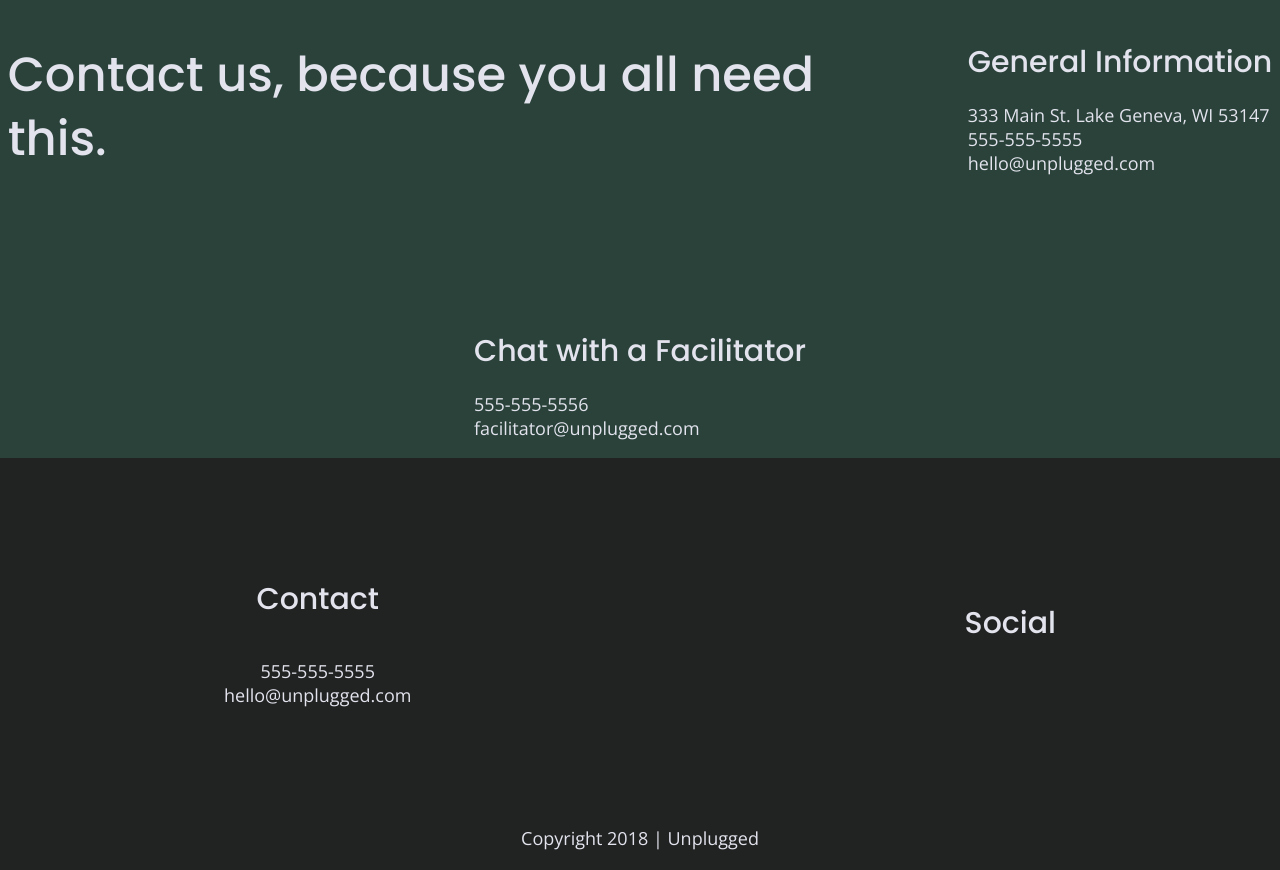
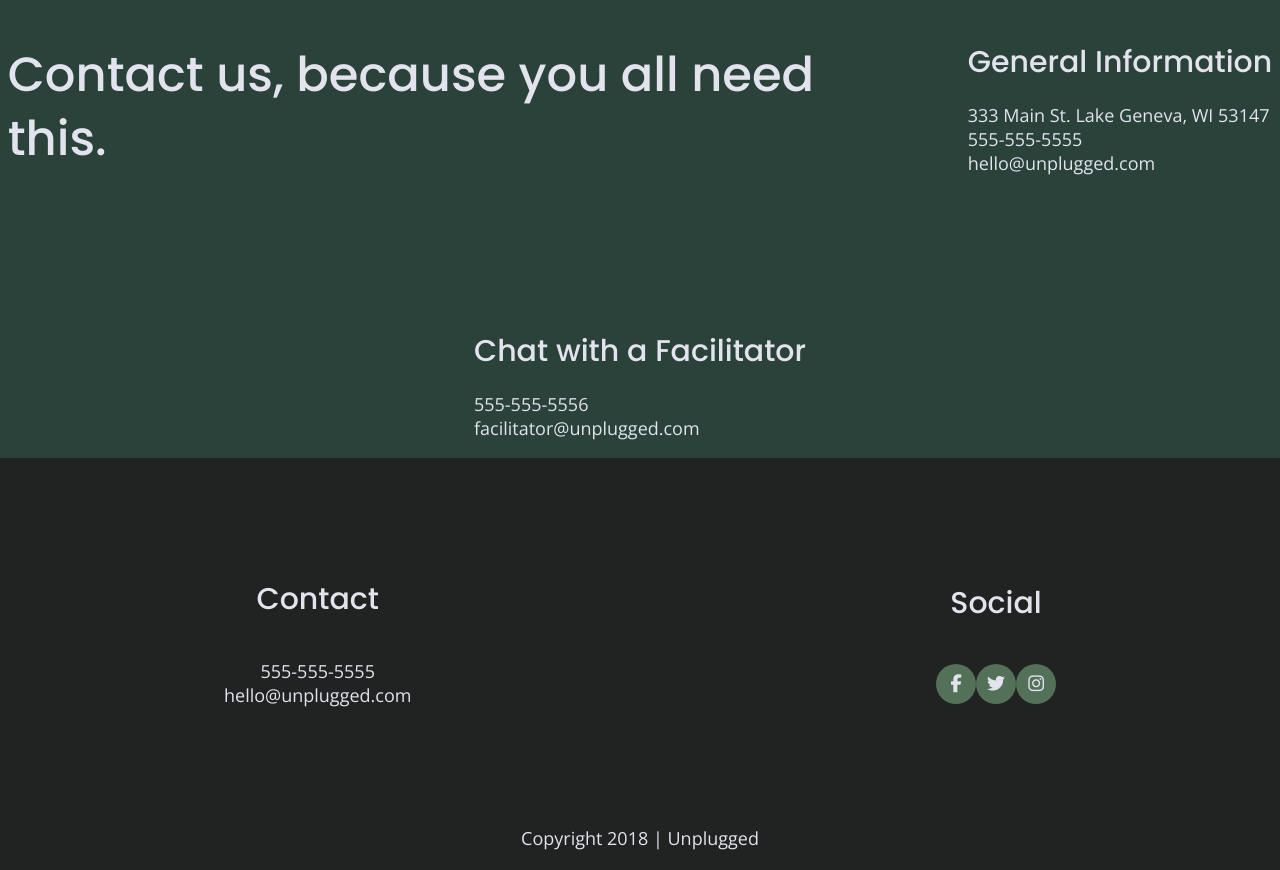
Before and after one commit to amandajscott/unplugged-web-dev, a website: page about/index.html in a window 1280 px wide. Shown: the part 2423-3293 px from the top of the page. Drawn offline with nearby package versions, Linux system fonts and the light colour scheme.

Commit message:
Added social icons for footer

```diff
--- a/about/index.html
+++ b/about/index.html
@@ -118,13 +118,13 @@
             <h4>Social</h4>
             <div class="social-icons">
               <p>
-                <a href="https://www.facebook.com/Skillcrush/" target="_blank"></a>
+                <a href="https://www.facebook.com/Skillcrush/" target="_blank"><i class="fab fa-facebook-f"></i></a>
               </p>
               <p>
-                <a href="https://www.twitter.com/Skillcrush" target="_blank"></a>
+                <a href="https://www.twitter.com/Skillcrush" target="_blank"><i class="fab fa-twitter"></i></a>
               </p>
               <p>
-                <a href="https://www.instagram.com/skillcrush" target="_blank"></a>
+                <a href="https://www.instagram.com/skillcrush" target="_blank"><i class="fab fa-instagram"></i></a>
               </p>
             </div>
             <!-- other social links here -->
--- a/css/main.css
+++ b/css/main.css
@@ -229,6 +229,10 @@ footer .social-icons {
 }
 
 footer .social-icons p {
+  background-color: #527158;
+  border-radius: 50%;
+  width: 40px;
+  height: 40px;
   display: flex;
   justify-content: center;
   align-items: center;
```
Also changed, not shown: faq/index.html (+3 -3 lines), index.html (+3 -4 lines).
